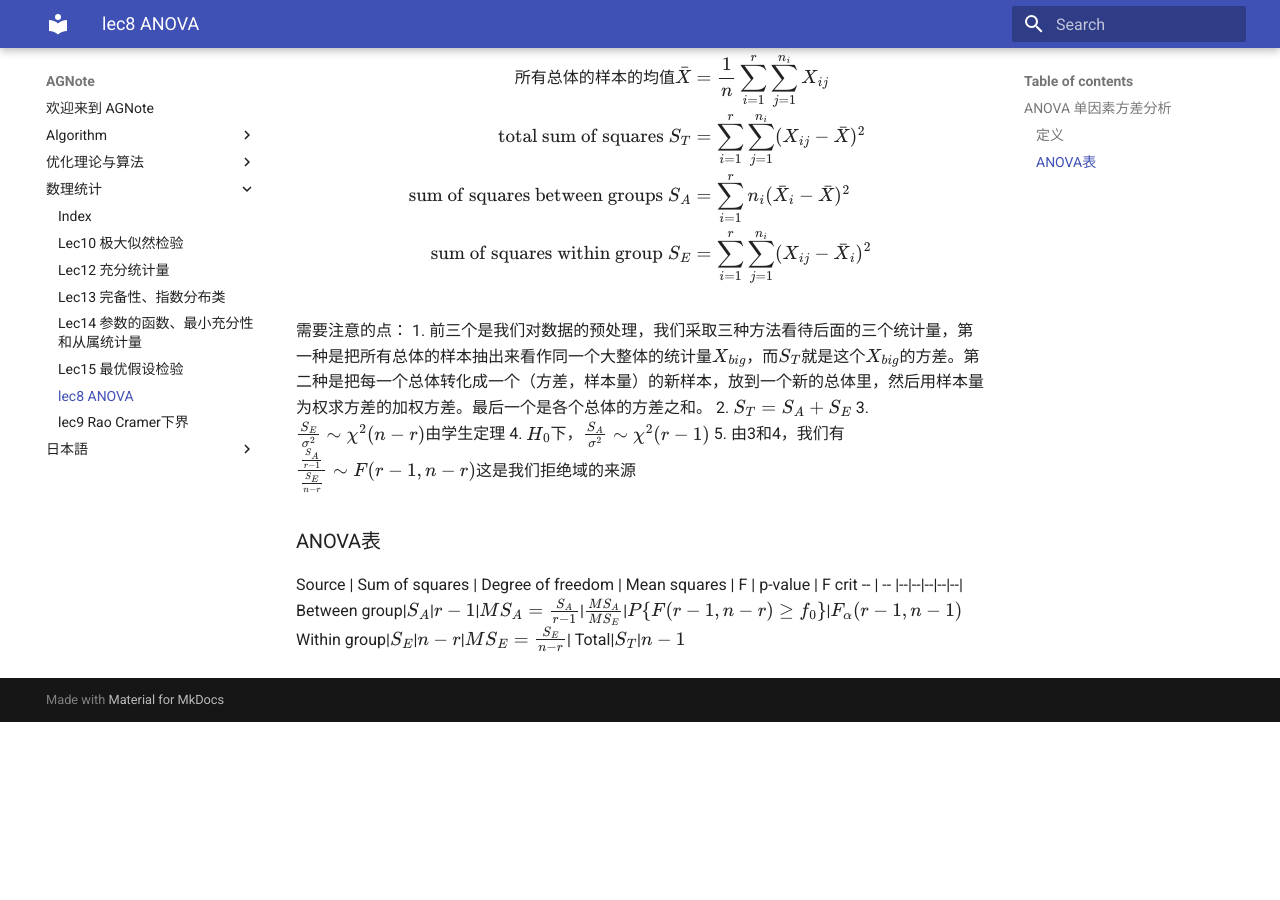
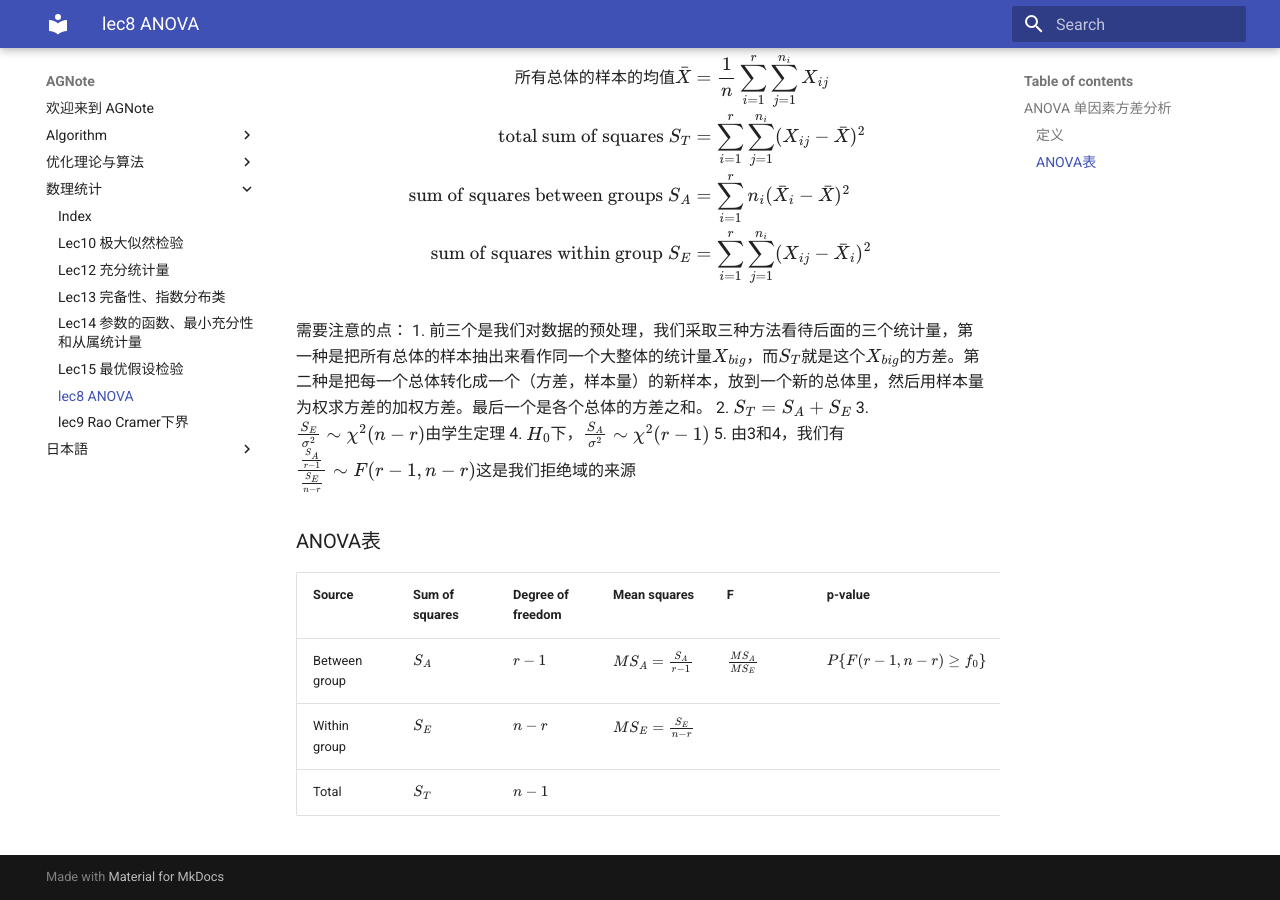
Before and after one commit to AGNDM/note, an MkDocs documentation site: the page built from notes/数理统计/lec8 ANOVA.md, in a window 1280 px wide and 900 px high, scrolled down 539 px. Built offline with MkDocs 1.6.1 and Material for MkDocs 9.7.7, drawn with Linux system fonts in a browser that asks for light colours; before the commit the page ends 1261 px from its top, so only the background shows below that.

Commit message:
fix ANOVA

```diff
--- a/notes/数理统计/lec8 ANOVA.md
+++ b/notes/数理统计/lec8 ANOVA.md
@@ -28,8 +28,8 @@ $$
 5. 由3和4，我们有$\frac{{\frac{S_{A}}{r-1}}}{\frac{S_{E}}{n-r}}\sim F(r-1,n-r)$这是我们拒绝域的来源
 
 ### ANOVA表
-Source | Sum of squares | Degree of freedom | Mean squares | F | p-value | F crit
--- | -- |--|--|--|--|--|
-Between group|$S_A$|$r-1$|$MS_A=\frac{S_{A}}{r-1}$|$\frac{MS_{A}}{MS_{E}}$|$P\{F(r-1,n-r)\geq f_{0}\}$|$F_{\alpha}(r-1,n-1)$
-Within group|$S_E$|$n-r$|$MS_{E}=\frac{S_{E}}{n-r}$|
-Total|$S_{T}$|$n-1$
+| Source        | Sum of squares | Degree of freedom | Mean squares               | F                       | p-value                     | F crit                |     |
+| ------------- | -------------- | ----------------- | -------------------------- | ----------------------- | --------------------------- | --------------------- | --- |
+| Between group | $S_A$          | $r-1$             | $MS_A=\frac{S_{A}}{r-1}$   | $\frac{MS_{A}}{MS_{E}}$ | $P\{F(r-1,n-r)\geq f_{0}\}$ | $F_{\alpha}(r-1,n-1)$ |     |
+| Within group  | $S_E$          | $n-r$             | $MS_{E}=\frac{S_{E}}{n-r}$ |                         |                             |                       |     |
+| Total         | $S_{T}$        | $n-1$             |                            |                         |                             |                       |     |
```
